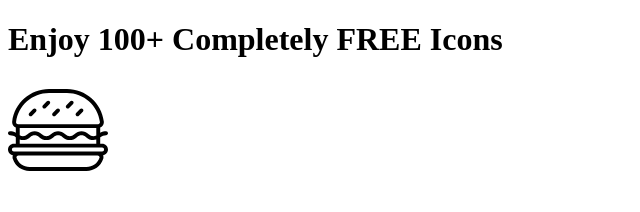
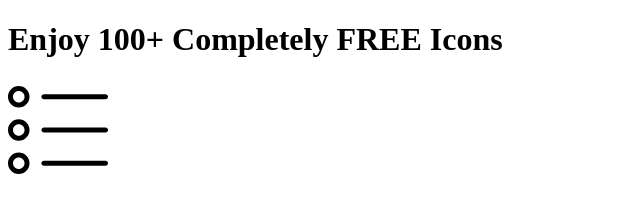
Before and after one commit to opensource-matrix/fontscope, a plain HTML site: page index.html in a window 1280 px wide. Shown: the whole page, without its empty margins (0-640 px from the left). Drawn offline with Linux system fonts and the light colour scheme.

Commit message:
Add new icons.

```diff
--- a/index.html
+++ b/index.html
@@ -6,6 +6,6 @@
     </head>
     <body>
         <h1>Enjoy 100+ Completely FREE Icons</h1>
-        <span id="test" class="icon-burger" width="100px" height="100px"></span>
+        <span id="test" class="icon-list" width="100px" height="100px"></span>
     </body>
 </html>
```
Also changed, not shown: images/icon-contract.svg (added), images/icon-list.svg (added), images/icon-pencil.svg (added), images/icon-pencili.svg (added).
